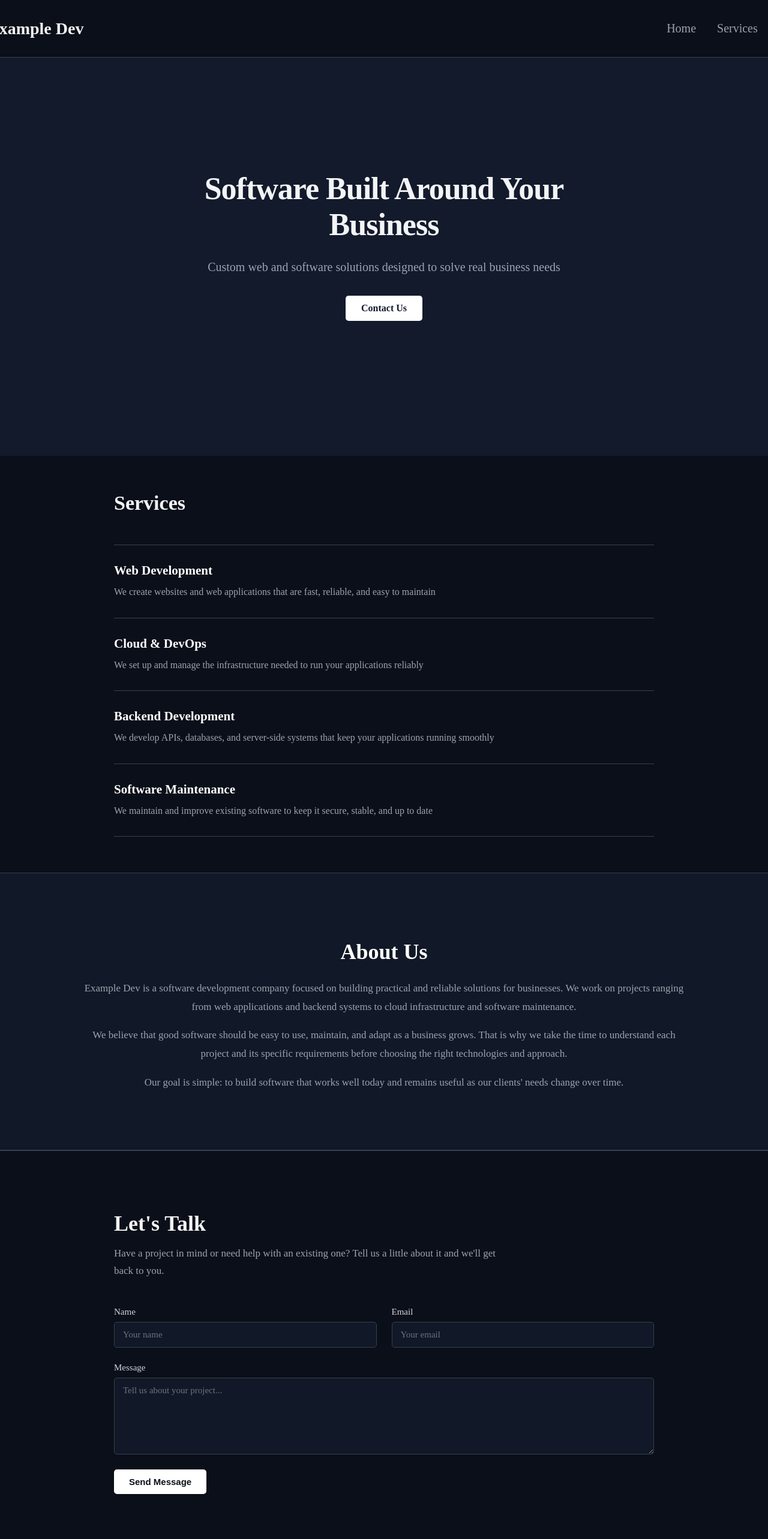
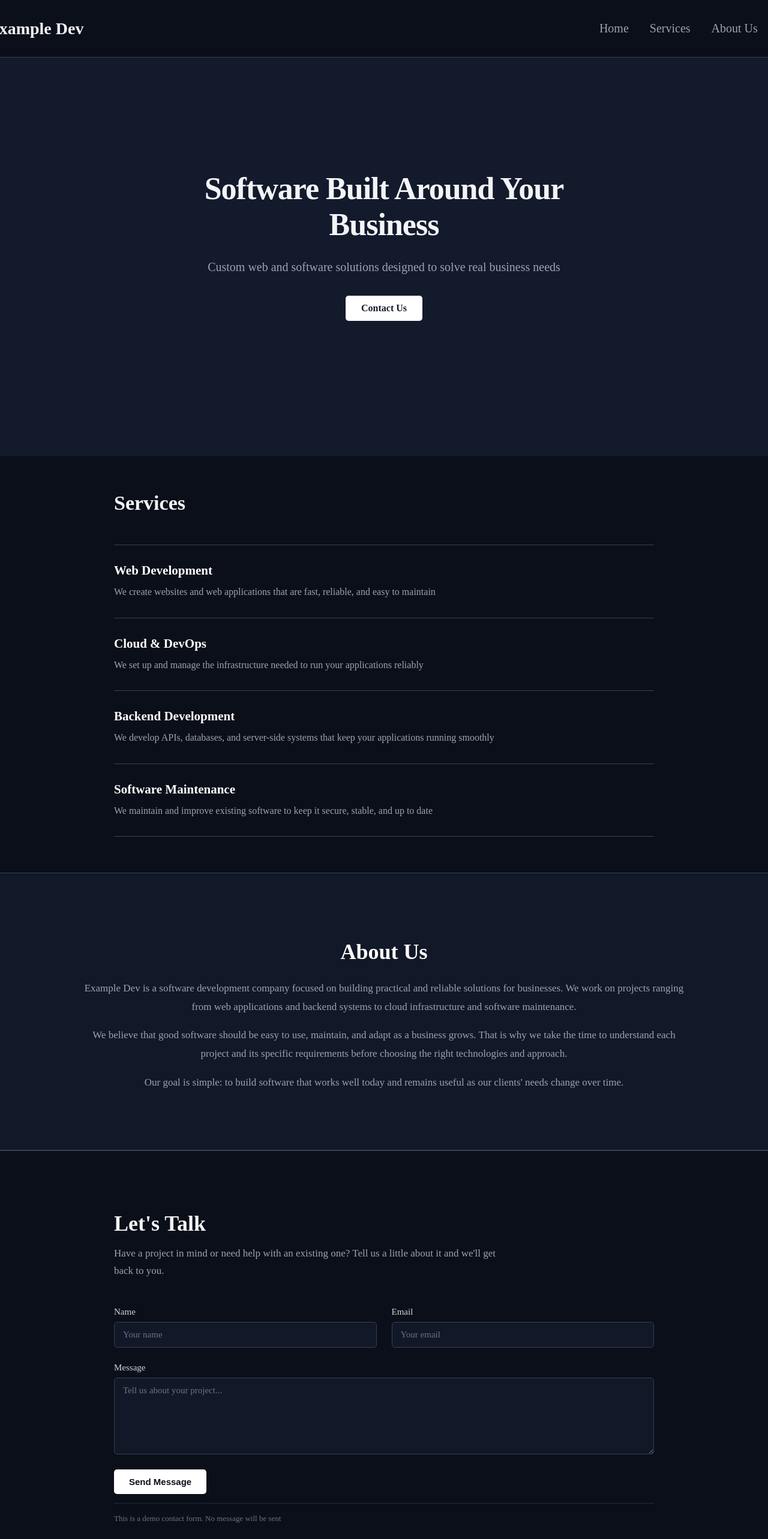
Before and after one commit to pavicevictea/company-landing-page, an Angular app in the folder company-landing-page/: page / in a window 1280 px wide. Shown: the top 2566 px of the page at 60% size. Built offline with nearby package versions, Linux system fonts and the light colour scheme.

Commit message:
Minor improvements to page navigation

```diff
--- a/company-landing-page/src/app/components/contact/contact.component.css
+++ b/company-landing-page/src/app/components/contact/contact.component.css
@@ -95,3 +95,12 @@
   background-color: #324471;
   color: #ffffff;
 }
+
+.demo-message {
+  margin: -10px 0 0;
+  padding-top: 15px;
+  border-top: 1px solid #1f2937;
+  color: #6b7280;
+  font-size: 13px;
+  line-height: 1.5;
+}
--- a/company-landing-page/src/app/components/contact/contact.component.html
+++ b/company-landing-page/src/app/components/contact/contact.component.html
@@ -4,7 +4,7 @@
       <h2>Let's Talk</h2>
       <p>Have a project in mind or need help with an existing one? Tell us a little about it and we'll get back to you.</p>
     </div>
-    <form class="contact-form">
+    <form class="contact-form" (submit)="showMessage($event)">
       <div class="form-row">
         <div class="form-group">
           <label for="name">Name</label>
@@ -20,6 +20,7 @@
         <textarea id="message" name="message" rows="6" placeholder="Tell us about your project..."></textarea>
       </div>
       <button type="submit">Send Message</button>
+      <p class="demo-message">This is a demo contact form. No message will be sent</p>
     </form>
   </div>
 </section>
--- a/company-landing-page/src/app/components/contact/contact.component.ts
+++ b/company-landing-page/src/app/components/contact/contact.component.ts
@@ -12,4 +12,9 @@ export class ContactComponent implements OnInit {
   ngOnInit() {
   }
 
+  showMessage(event: Event) {
+    event.preventDefault();
+    alert('This is a demo contact form. No message will be sent');
+  }
+
 }
--- a/company-landing-page/src/app/components/hero/hero.component.html
+++ b/company-landing-page/src/app/components/hero/hero.component.html
@@ -2,6 +2,6 @@
   <div class="hero-content">
     <h1>Software Built Around Your Business</h1>
     <p>Custom web and software solutions designed to solve real business needs</p>
-    <a href="#contact">Contact Us</a>
+    <a (click)="scrollTo('contact')">Contact Us</a>
   </div>
 </section>
--- a/company-landing-page/src/app/components/hero/hero.component.ts
+++ b/company-landing-page/src/app/components/hero/hero.component.ts
@@ -12,4 +12,14 @@ export class HeroComponent implements OnInit {
   ngOnInit() {
   }
 
+  scrollTo(sectionId: string) {
+    const element = document.getElementById(sectionId);
+
+    if (element) {
+      element.scrollIntoView({
+        behavior: 'smooth'
+      });
+    }
+  }
+
 }
--- a/company-landing-page/src/app/components/navbar/navbar.component.html
+++ b/company-landing-page/src/app/components/navbar/navbar.component.html
@@ -1,10 +1,11 @@
 <header>
   <nav>
-    <a href="#" class="logo">Example Dev</a>
+    <a (click)="scrollTo('hero')" class="logo">Example Dev</a>
     <ul>
-      <li><a href="#hero">Home</a></li>
-      <li><a href="#services">Services</a></li>
-      <li><a href="#contact">Contact</a></li>
+      <li><a (click)="scrollTo('hero')">Home</a></li>
+      <li><a (click)="scrollTo('services')">Services</a></li>
+      <li><a (click)="scrollTo('about')">About Us</a></li>
+      <li><a (click)="scrollTo('contact')">Contact</a></li>
     </ul>
   </nav>
 </header>
--- a/company-landing-page/src/app/components/navbar/navbar.component.ts
+++ b/company-landing-page/src/app/components/navbar/navbar.component.ts
@@ -12,4 +12,14 @@ export class NavbarComponent implements OnInit {
   ngOnInit() {
   }
 
+  scrollTo(sectionId: string) {
+    const element = document.getElementById(sectionId);
+
+    if (element) {
+      element.scrollIntoView({
+        behavior: 'smooth'
+      });
+    }
+  }
+
 }
```
